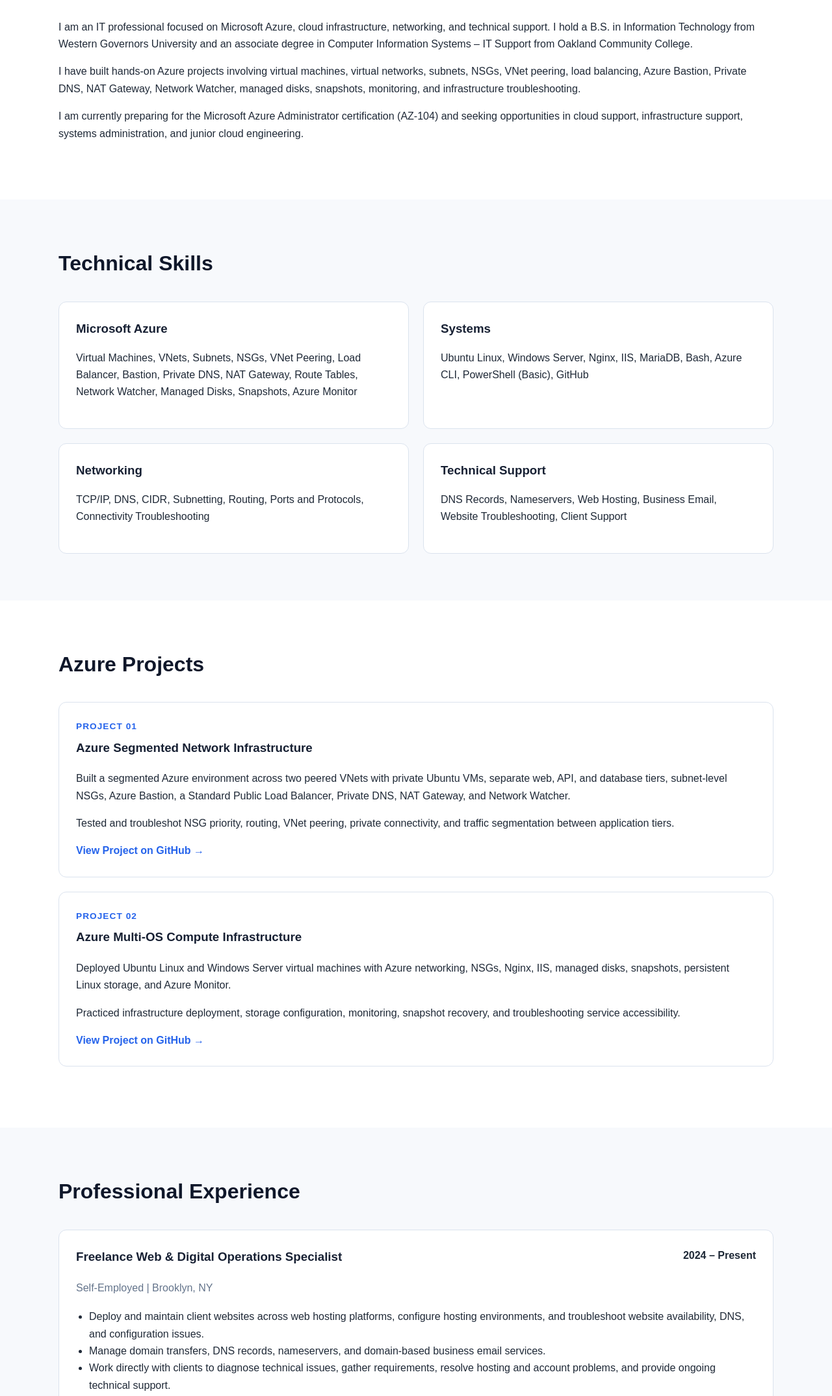
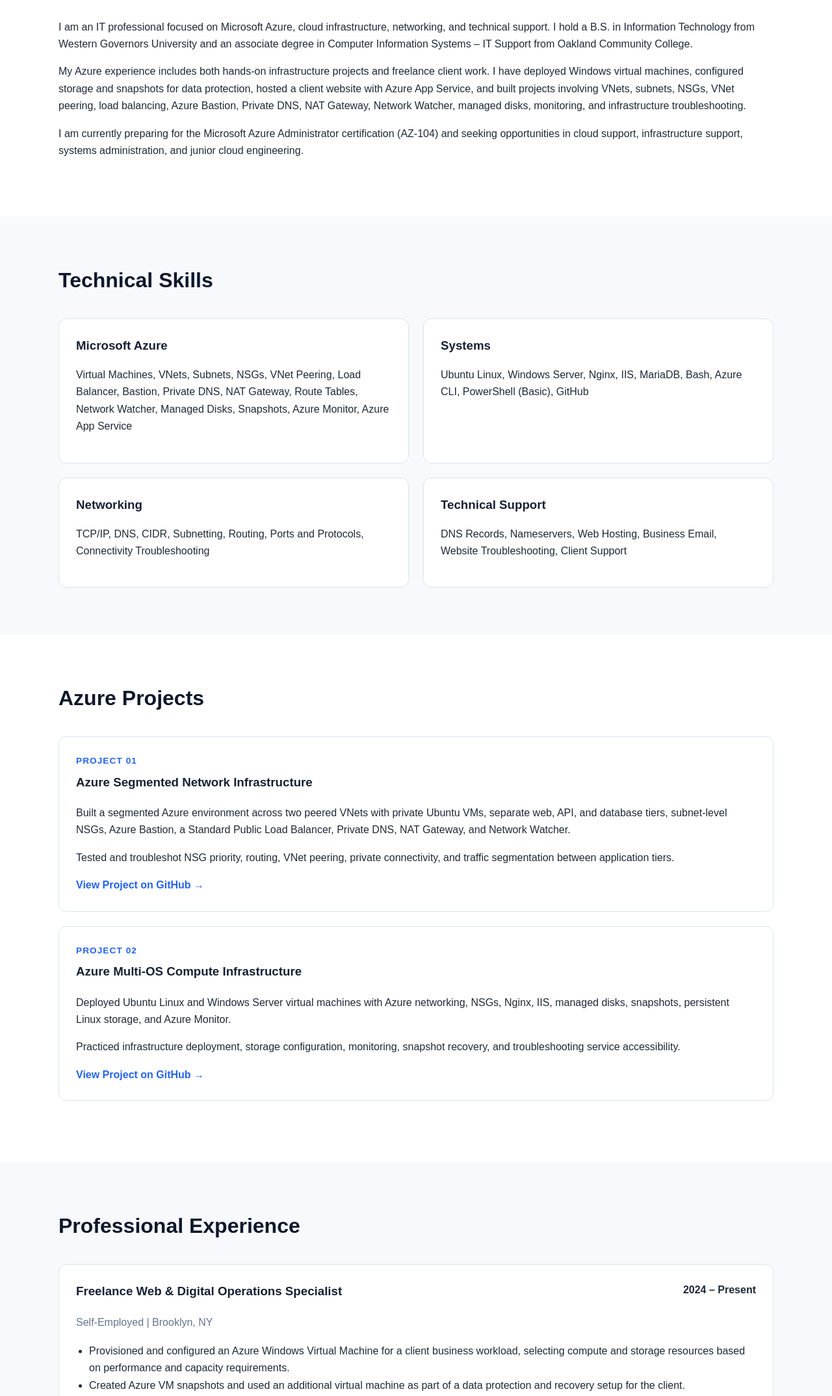
Before and after one commit to Afzaal-1/azure-cloud-resume, a plain HTML site: page index.html in a window 1280 px wide. Shown: the part 652-2800 px from the top of the page at 65% size. Drawn offline with Linux system fonts and the light colour scheme.

Commit message:
Update Azure client experience and skills
Updated Azure project descriptions and added details about client work, including VM provisioning and website hosting.

```diff
--- a/index.html
+++ b/index.html
@@ -73,11 +73,13 @@
         </p>
 
         <p>
-          I have built hands-on Azure projects involving virtual machines,
-          virtual networks, subnets, NSGs, VNet peering, load balancing,
-          Azure Bastion, Private DNS, NAT Gateway, Network Watcher,
-          managed disks, snapshots, monitoring, and infrastructure
-          troubleshooting.
+          My Azure experience includes both hands-on infrastructure projects
+          and freelance client work. I have deployed Windows virtual machines,
+          configured storage and snapshots for data protection, hosted a client
+          website with Azure App Service, and built projects involving VNets,
+          subnets, NSGs, VNet peering, load balancing, Azure Bastion,
+          Private DNS, NAT Gateway, Network Watcher, managed disks,
+          monitoring, and infrastructure troubleshooting.
         </p>
 
         <p>
@@ -102,7 +104,7 @@
               Virtual Machines, VNets, Subnets, NSGs, VNet Peering,
               Load Balancer, Bastion, Private DNS, NAT Gateway,
               Route Tables, Network Watcher, Managed Disks,
-              Snapshots, Azure Monitor
+              Snapshots, Azure Monitor, Azure App Service
             </p>
           </div>
 
@@ -214,20 +216,31 @@
 
           <ul>
             <li>
-              Deploy and maintain client websites across web hosting platforms,
-              configure hosting environments, and troubleshoot website
-              availability, DNS, and configuration issues.
+              Provisioned and configured an Azure Windows Virtual Machine
+              for a client business workload, selecting compute and storage
+              resources based on performance and capacity requirements.
             </li>
 
             <li>
-              Manage domain transfers, DNS records, nameservers, and
-              domain-based business email services.
+              Created Azure VM snapshots and used an additional virtual machine
+              as part of a data protection and recovery setup for the client.
             </li>
 
             <li>
-              Work directly with clients to diagnose technical issues,
-              gather requirements, resolve hosting and account problems,
-              and provide ongoing technical support.
+              Deployed and hosted a client website using Azure App Service,
+              supporting reliable public website availability.
+            </li>
+
+            <li>
+              Managed web hosting, domain transfers, DNS records, nameservers,
+              business email, and troubleshooting of website and connectivity
+              issues.
+            </li>
+
+            <li>
+              Managed Google Ads campaigns and worked directly with clients
+              to gather requirements, resolve technical and account issues,
+              and provide ongoing support.
             </li>
           </ul>
 
```
